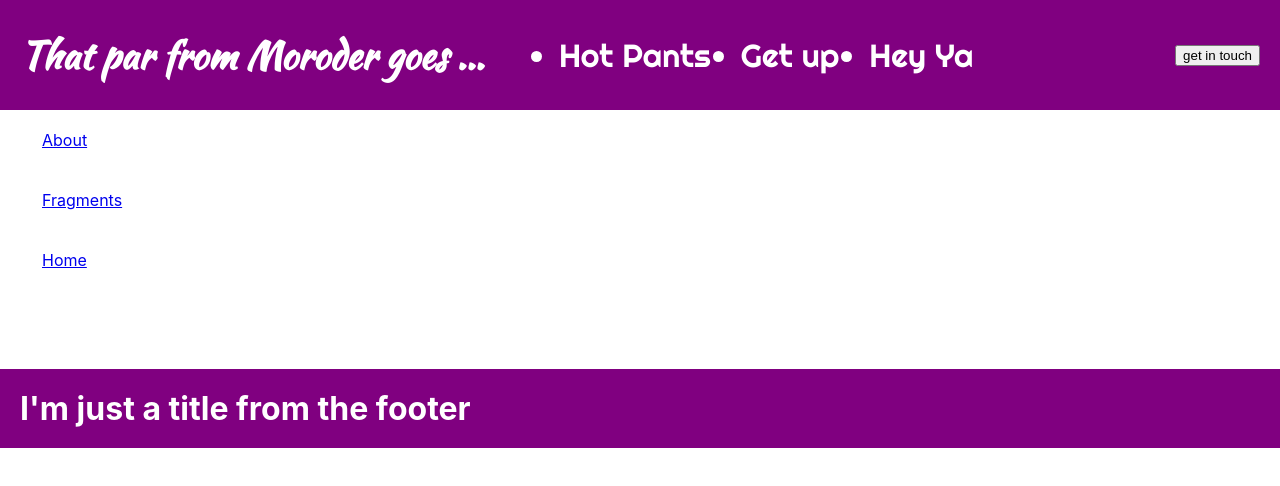
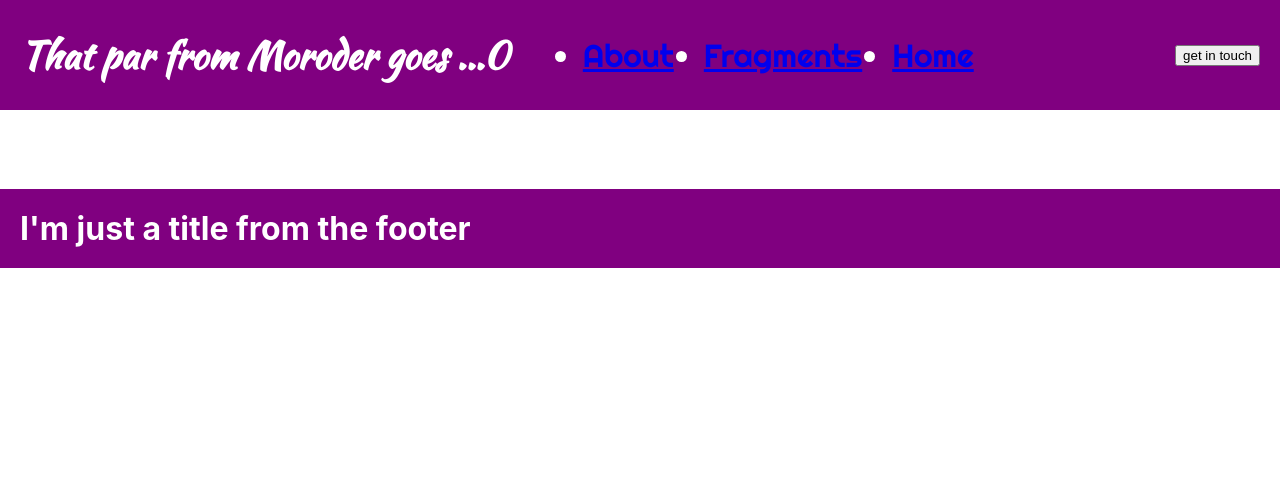
Before and after one commit to Guruk13/reactheme, a React (Create React App) app: page / in a window 1280 px wide. Shown: the top 486 px of the page. Built offline with nearby package versions, Linux system fonts and the light colour scheme.

Commit message:
milestone, a fucntioning app with nav and complex props passing right and left

```diff
--- a/src/App.tsx
+++ b/src/App.tsx
@@ -4,7 +4,7 @@ https://fettblog.eu/typescript-react/components/#class-components
 
 */
 
-
+// T E C H N I C A L
 import * as React from 'react';
 import { BrowserRouter as Router, Route, Switch } from 'react-router-dom';
 import "regenerator-runtime/runtime.js";
@@ -12,46 +12,24 @@ import { NavLink } from 'react-router-dom';
 
 // J O B
 import About from './components/random/About';
-import Contact from './components/random/Contact';
-import Navbar from './components/navbar-component/Navbar';
-import Items from './components/itemscomponent/Items';
 import Home from './components/homecomponent/Home';
 import Fragments from './components/random/Fragments';
 import './components/global.scss';
-import PageMain from './components/pagemaincomponent/PageMain'
 import Footer from './components/footercomponent/Footer';
-
-
-
 
 interface InitProps {
   props: undefined;
 }
-
 interface Istate {
   items: IItems;
 }
-
 interface IItems {
   [key: number]: IItem;
 }
-
 interface IItem {
   id: number;
   value: number;
 }
-
-  function reduce<TElement, TResult>(
-    array: TElement[],
-    reducer: (result: TResult, el: TElement) => TResult,
-    initialResult: TResult
-  ): TResult {
-    let result = initialResult;
-    for (const element of array) {
-      result = reducer(result, element);
-    }
-    return result;
-  }
 
 export default class App extends React.Component<InitProps> {
   constructor(props: InitProps) {
@@ -99,16 +77,32 @@ export default class App extends React.Component<InitProps> {
     return (
       <>
         <Router>
-          <Navbar
-            totalItems={reduce(this.state.items, (accumulator, currentValue) => {accumulator + currentValue.value}, 0)}
-          />
+
+          <header className="page-header">
+            <nav>
+              <div id="nav-start">
+                <h2 className="logo">
+                  That par from Moroder goes ...{this.state.items.reduce((accumulator, currentValue) => { return accumulator + currentValue.value; }, 0)}
+                </h2>
+                <ul>
+                  <li>
+                    <NavLink to="/about">About</NavLink>
+                  </li>
+                  <li> <NavLink to="/fragments">Fragments</NavLink></li>
+                  <li><NavLink to="/">Home</NavLink></li>
+                </ul>
+              </div>
+
+              <button className="cta-contact">
+                get in touch
+            </button>
+            </nav>
+
+          </header>
 
 
-          <li>
-            <NavLink to="/about">About</NavLink>
-          </li>
-          <li> <NavLink to="/fragments">Fragments</NavLink></li>
-          <li><NavLink to="/">Home</NavLink></li>
+
+
 
           <Switch>
             <Route exact path="/">
--- a/src/components/global.scss
+++ b/src/components/global.scss
@@ -29,3 +29,61 @@ background: lightgray;;
 .page-footer {
 background: purple;
 }
+@font-face {
+    font-family: 'navbarFont';
+    src:  url('../font/KaushanScript-Regular.ttf')  format('truetype'),
+  }
+
+  @font-face {
+    font-family: 'MenuItems';
+    src:  url('../font/Righteous-Regular.ttf')  format('truetype'),
+  }
+
+
+  .page-header nav {
+      display: flex;
+      flex-wrap: wrap;
+      justify-content: space-between;
+      align-items: center;
+    }
+
+
+    .page-header #nav-start {
+      display: flex;
+      flex-wrap: wrap;
+      justify-content: flex-start;
+      align-items: center;
+      flex-grow: 2;
+    }
+
+
+
+
+    .page-header ul {
+      display: flex;
+      order: 1;
+      width: 100%;
+      margin-top: 15px;
+      padding-left: 60px
+    }
+    .page-header ul>li{
+      font-family:'MenuItems' ;
+      margin: 15px;
+      font-size: 32px;
+    }
+
+    .logo{
+      font-family: 'navBarFont', cursive;
+      font-size: 38px;
+    }
+
+    @media screen and (min-width: 550px) {
+      .page-header ul {
+        width: auto;
+        margin-top: 0;
+      }
+
+      .page-header .cta-contact {
+        order: 1;
+      }
+    }
--- a/src/components/navbar-component/Navbar.jsx
+++ /dev/null
@@ -1,45 +0,0 @@
-// T E C H N I C A L
-import React from "react";
-
-import { NavLink } from 'react-router-dom';
-// J O B
-import './Navbar.scss';
-import About from '../random/About';
-import Contact from '../random/Contact';
-
-
-//https://medium.com/dailyjs/how-to-create-a-navigation-bar-with-react-router-styled-components-and-infrastructure-components-e24bee8d31bb
-
-
-class Navbar extends React.Component {
-    render() {
-        return (
-
-            <header className="page-header">
-                <nav>
-                    <div id="nav-start">
-                        <h2 className="logo">
-                            That par from Moroder goes ...{this.props.totalItems}
-                        </h2>
-                        <ul>
-
-                            <li>Hot Pants</li>
-                            <li>Get up</li>
-                            <li>Hey Ya</li>
-                        </ul>
-                    </div>
-
-                    <button className="cta-contact">
-                        get in touch
-            </button>
-                </nav>
-
-            </header>
-
-
-
-        )
-    }
-}
-
-export default Navbar;
```
